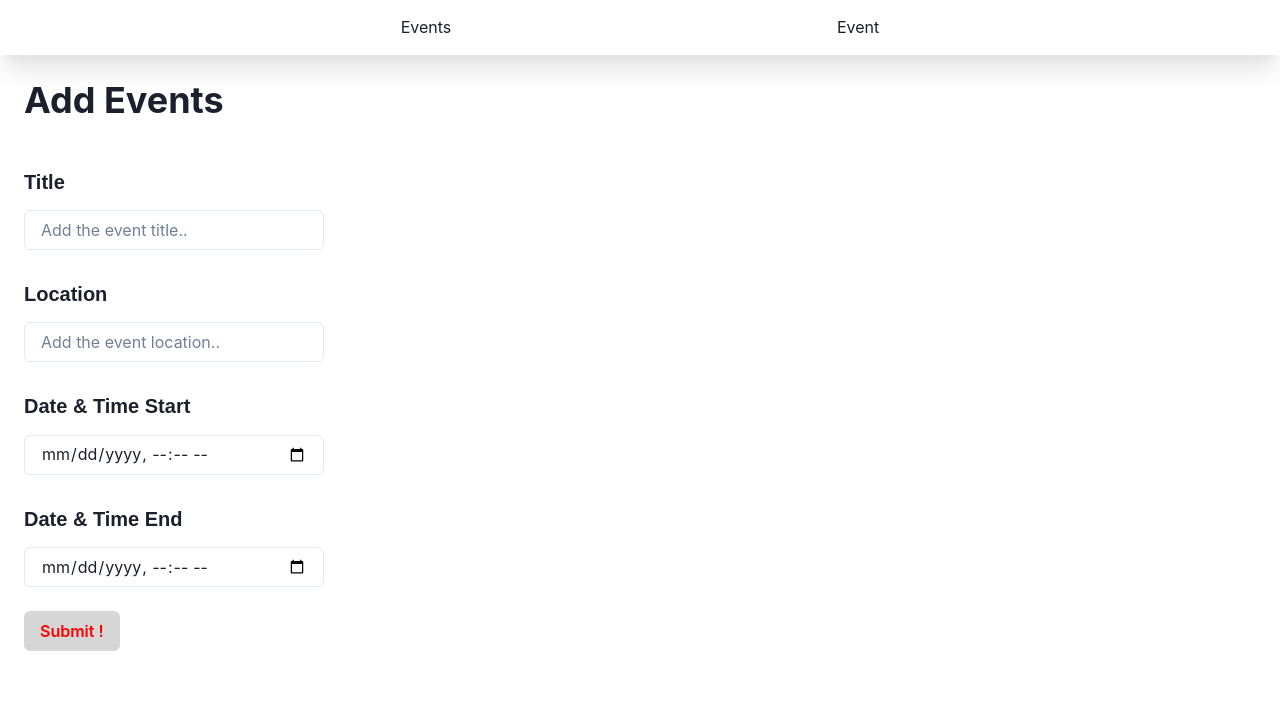
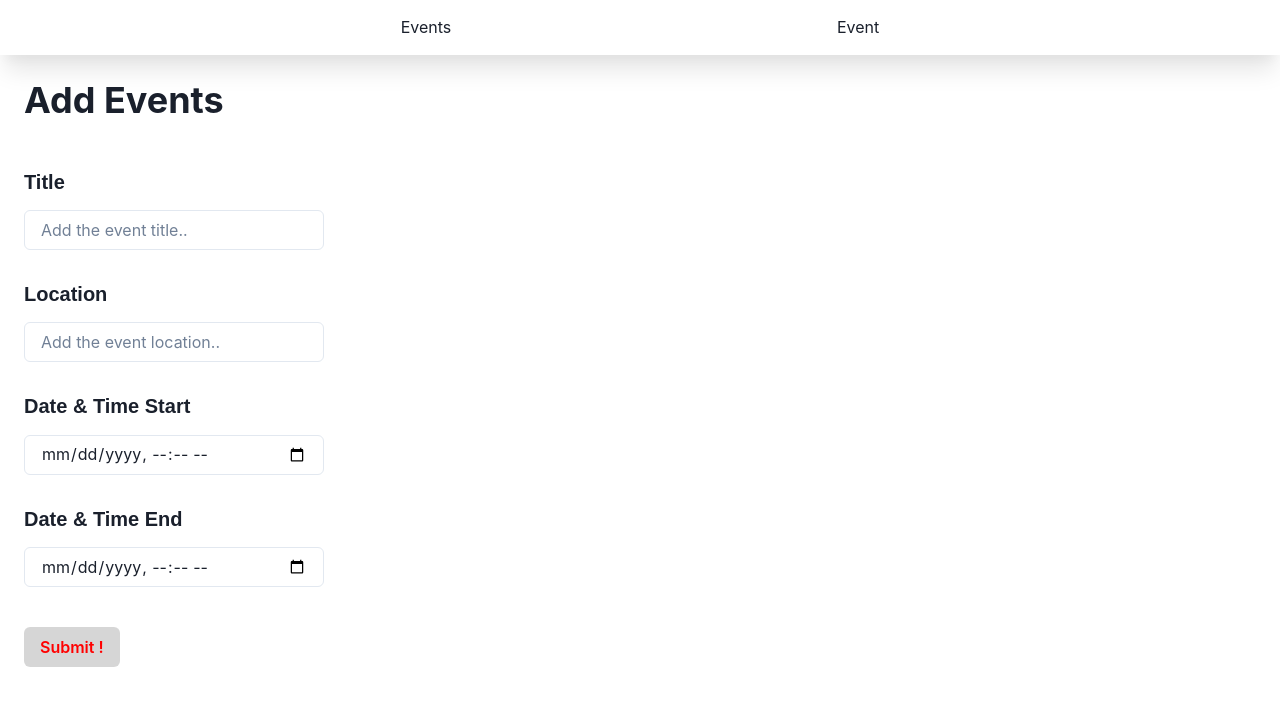
Before and after one commit to CartierKray/Event-App, a React (Vite) app: page /add/event in a window 1280 px wide. Shown: the top 706 px of the page. Built offline with nearby package versions, Linux system fonts and the light colour scheme.

Commit message:
Modified AddEvent

```diff
--- a/src/pages/AddEvent.jsx
+++ b/src/pages/AddEvent.jsx
@@ -58,7 +58,7 @@ export const AddEvent = () => {
             backgroundColor={"blackAlpha.300"}
             color={"red"}
             _hover={{ backgroundColor: "grey", color: "lime" }}
-            mt="6"
+            mt="10"
             type="submit"
           >
             Submit !
```
